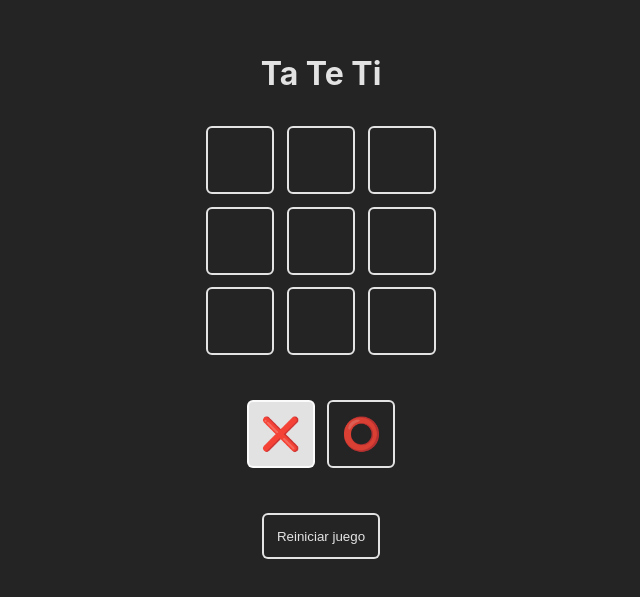
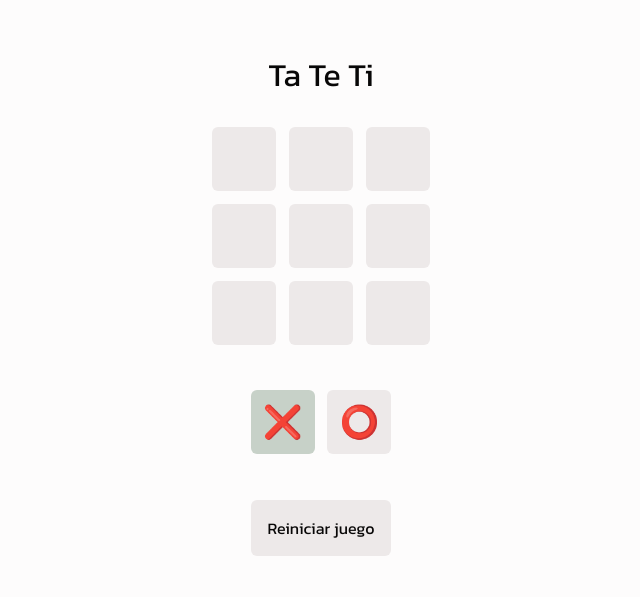
Before and after one commit to LeanDoliri/ta-te-ti-app, a React (Vite) app: page / in a window 1280 px wide. Shown: the part 103-700 px from the top of the page, without its empty margins (319-959 px from the left). Built offline with nearby package versions, Linux system fonts and the light colour scheme.

Commit message:
terminando estilo

```diff
--- a/index.html
+++ b/index.html
@@ -1,12 +1,20 @@
 <!DOCTYPE html>
 <html lang="en">
+
 <head>
   <meta charset="UTF-8" />
   <meta name="viewport" content="width=device-width, initial-scale=1.0" />
+
+  <link rel="preconnect" href="https://fonts.googleapis.com">
+  <link rel="preconnect" href="https://fonts.gstatic.com" crossorigin>
+  <link href="https://fonts.googleapis.com/css2?family=Kanit&display=swap" rel="stylesheet">
+
   <title>Ta Te Ti</title>
 </head>
+
 <body>
   <div id="root"></div>
   <script type="module" src="/src/main.jsx"></script>
 </body>
+
 </html>
--- a/src/App.css
+++ b/src/App.css
@@ -5,16 +5,19 @@
 }
 
 .button {
-  color: rgba(255, 255, 255, 0.87);
-  background-color:  #242424;
-  border: 2px solid rgba(255, 255, 255, 0.87);
+  font-family: 'Kanit', sans-serif;
+  font-size: 1em;
+  color: var(--text-color);
+  background-color:  var(--secondary-btn-color);
+  border: none;
   border-radius: 6px;
   padding: 1em;
   margin: 0.5em;
   cursor: pointer;
+  transition: 100ms;
 }
 
 .button:hover {
-  color: #242424;
-  background-color: rgba(255, 255, 255, 0.87);
+  scale: 1.1;
+  background-color: var(--primary-btn-color);
 }
--- a/src/components/Cell/Cell.css
+++ b/src/components/Cell/Cell.css
@@ -2,7 +2,7 @@
   width: 2em;
   height: 2em;
   font-size: 2em;
-  border: 2px solid rgba(255, 255, 255, 0.87);
+  background-color: var(--secondary-btn-color);
   border-radius: 6px;
   margin: 0.2em;
   display: grid;
@@ -14,6 +14,5 @@
 }
 
 .isSelected {
-  color: #242424;
-  background: rgba(255, 255, 255, 0.87);
+  background: var(--primary-btn-color);
 }
--- a/src/components/Winner/Winner.css
+++ b/src/components/Winner/Winner.css
@@ -6,14 +6,15 @@
   left: 0;
   display: grid;
   place-items: center;
-  background-color: rgba(0, 0, 0, 0.7);
 }
 
 .Winner .text {
-  background: #242424;
+  box-shadow: 0px 1px 1.5px hsl(var(--shadow-color) / 0),
+  0px 20px 30px hsl(var(--shadow-color) / 0.72);
+  background: var(--bg-color);
   height: 20em;
   width: 20em;
-  border: 2px solid rgba(255, 255, 255, 0.87);
+  border: 2px solid var(--text-color);
   border-radius: 6px;
   display: flex;
   flex-direction: column;
@@ -26,14 +27,3 @@
   margin: 0;
   padding: 0;
 }
-
-.Winner button,
-.Winner button:hover {
-  color: #242424;
-  background-color: rgba(255, 255, 255, 0.87);
-  border: 2px solid rgba(255, 255, 255, 0.87);
-  border-radius: 6px;
-  padding: 1em;
-  margin: 0.5em;
-  cursor: pointer;
-}
--- a/src/components/Winner/Winner.jsx
+++ b/src/components/Winner/Winner.jsx
@@ -11,7 +11,7 @@ export function Winner({ winner, resetGame }) {
         <h1>{winnerText}</h1>
         <header>{winner && <Cell>{winner}</Cell>}</header>
         <footer>
-          <button onClick={resetGame}>Empezar de nuevo</button>
+          <button className="button" onClick={resetGame}>Empezar de nuevo</button>
         </footer>
       </div>
     </section>
--- a/src/index.css
+++ b/src/index.css
@@ -1,20 +1,22 @@
 :root {
-  font-family: Inter, system-ui, Avenir, Helvetica, Arial, sans-serif;
-  line-height: 1.5;
-  font-weight: 400;
-
-  color-scheme: light dark;
-  color: rgba(255, 255, 255, 0.87);
-  background-color: #242424;
+  font-family: 'Kanit', sans-serif;
 
   font-synthesis: none;
   text-rendering: optimizeLegibility;
   -webkit-font-smoothing: antialiased;
   -moz-osx-font-smoothing: grayscale;
   -webkit-text-size-adjust: 100%;
+
+  --bg-color: #fdfcfc;
+  --text-color: #080707;
+  --primary-btn-color: #c7d1c8;
+  --secondary-btn-color: #ede9e9;
+  --shadow-color: 0deg 5% 63%;
 }
 
 body {
+  background-color: var(--bg-color);
+  color: var(--text-color);
   margin: 0;
   display: flex;
   place-items: center;
```
Lines whose indentation alone changed are shown as unchanged.
